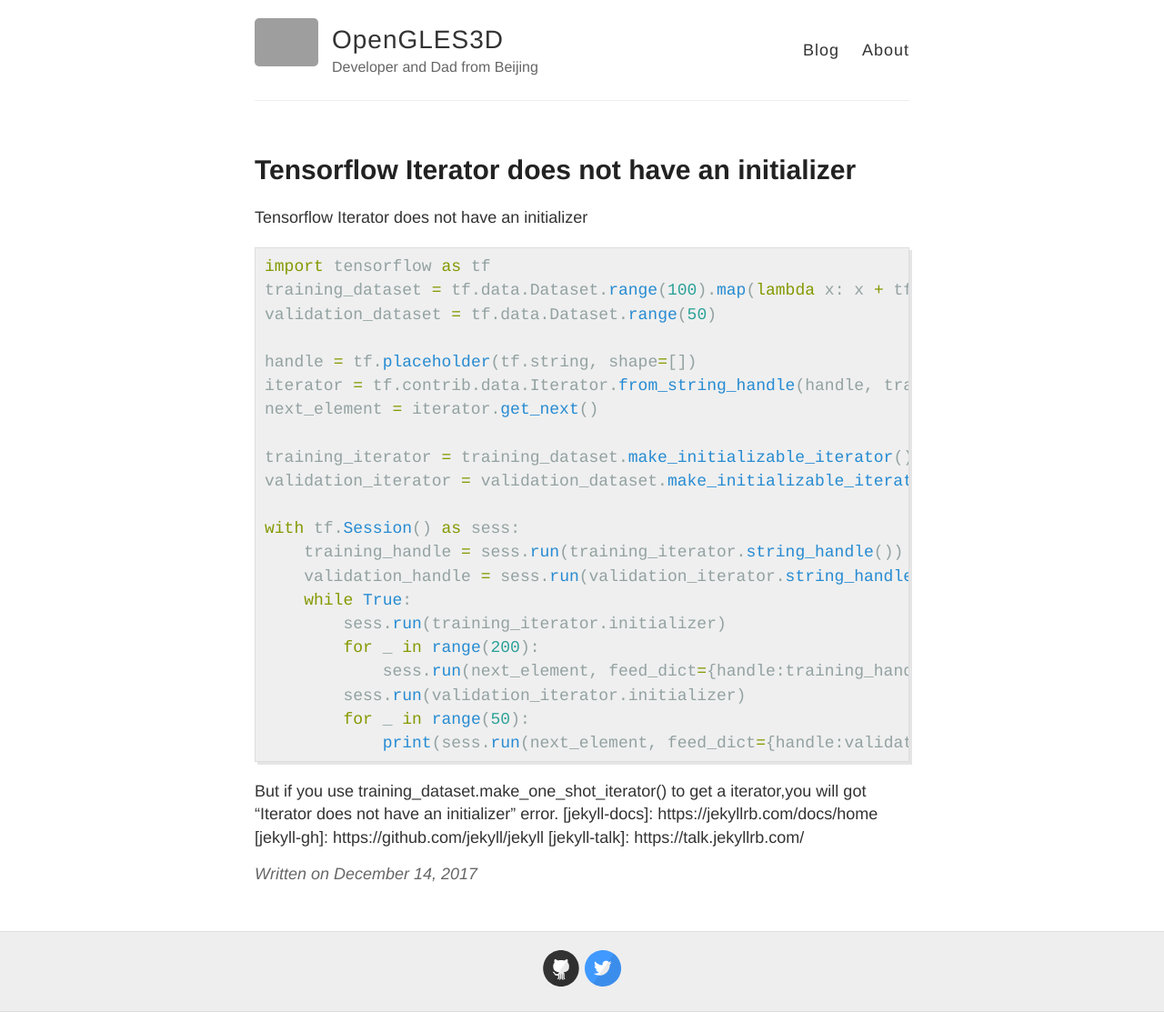
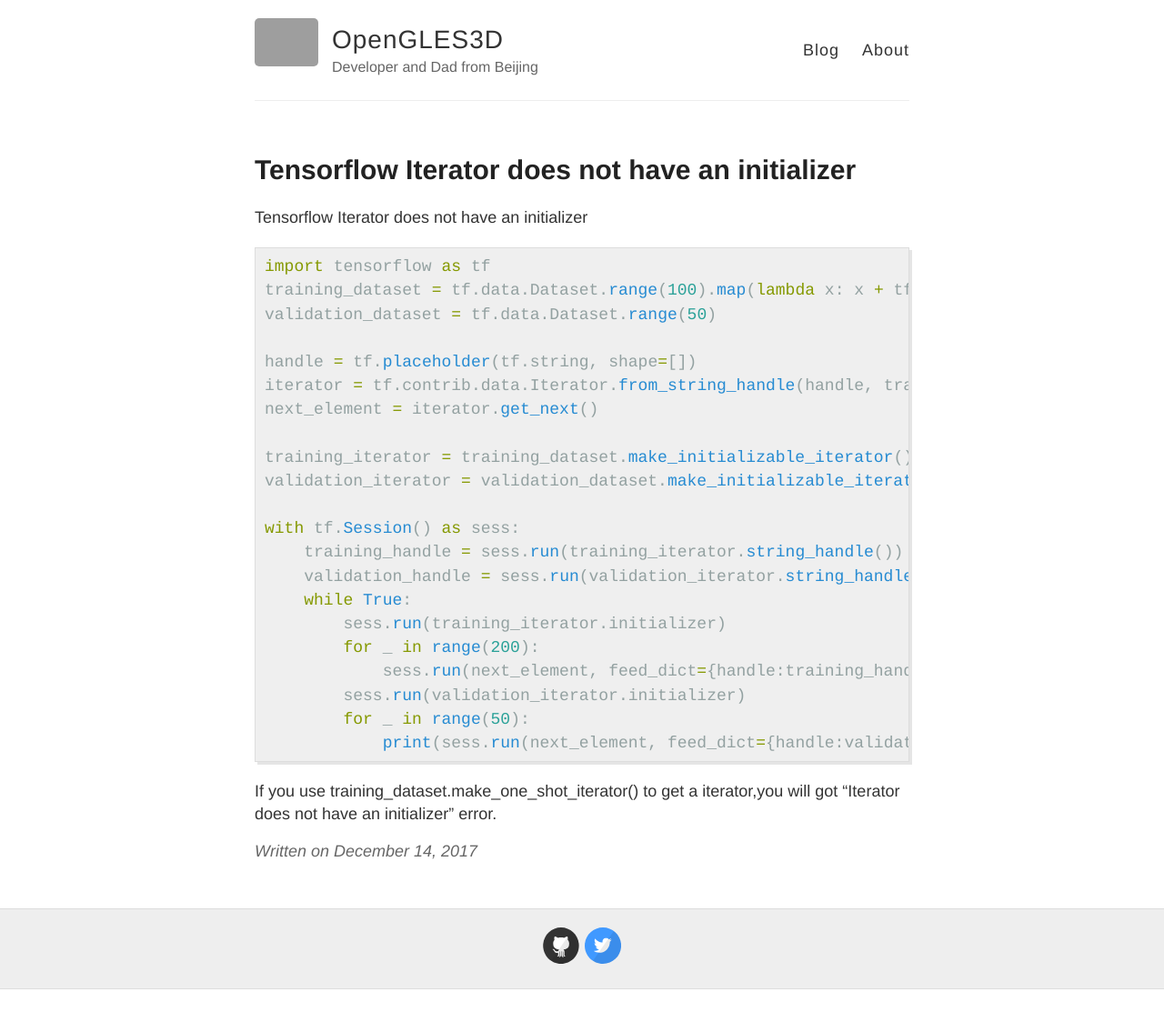
Before and after one commit to opengles3d/opengles3d.github.io, a Jekyll site: the page built from _posts/2017-12-14-welcome-to-jekyll.markdown, in a window 1280 px wide. Shown: the whole page at 91% size. Built offline with Jekyll 4.4.1, drawn with Linux system fonts in a browser that asks for light colours; after the commit the page ends 1088 px from its top, so only the background shows below that; grey boxes are pictures that could not be loaded.

Commit message:
Update 2017-12-14-welcome-to-jekyll.markdown

```diff
--- a/_posts/2017-12-14-welcome-to-jekyll.markdown
+++ b/_posts/2017-12-14-welcome-to-jekyll.markdown
@@ -30,7 +30,4 @@
             print(sess.run(next_element, feed_dict={handle:validation_handle}))
 {% endhighlight %}
 
-But if you use training_dataset.make_one_shot_iterator() to get a iterator,you will got "Iterator does not have an initializer" error.
-[jekyll-docs]: https://jekyllrb.com/docs/home
-[jekyll-gh]:   https://github.com/jekyll/jekyll
-[jekyll-talk]: https://talk.jekyllrb.com/
+If you use training_dataset.make_one_shot_iterator() to get a iterator,you will got "Iterator does not have an initializer" error.
```
